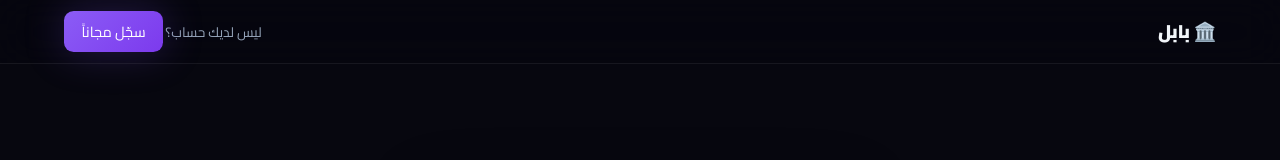
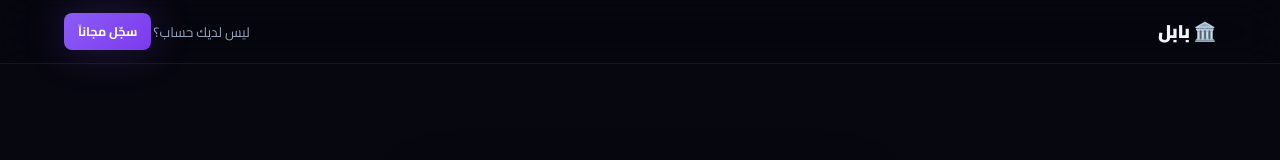
Before and after one commit to karrarkasem/3, a plain HTML site: page login.html in a window 1280 px wide. Shown: the top 160 px of the page. Drawn offline with Linux system fonts and the light colour scheme.

Commit message:
Update login.html

```diff
--- a/login.html
+++ b/login.html
@@ -15,7 +15,7 @@
     <a href="index.html" class="bbl-logo">🏛️ بابل</a>
     <div class="bbl-nav-links">
       <span style="font-size:.85rem;color:var(--muted);">ليس لديك حساب؟</span>
-      <a href="register.html" class="bbl-btn-primary" style="padding:.45rem 1.1rem;border-radius:.6rem;font-size:.9rem;">سجّل مجاناً</a>
+      <a href="register.html" class="bbl-btn bbl-btn-primary bbl-btn-sm">سجّل مجاناً</a>
     </div>
   </div>
 </nav>
```
